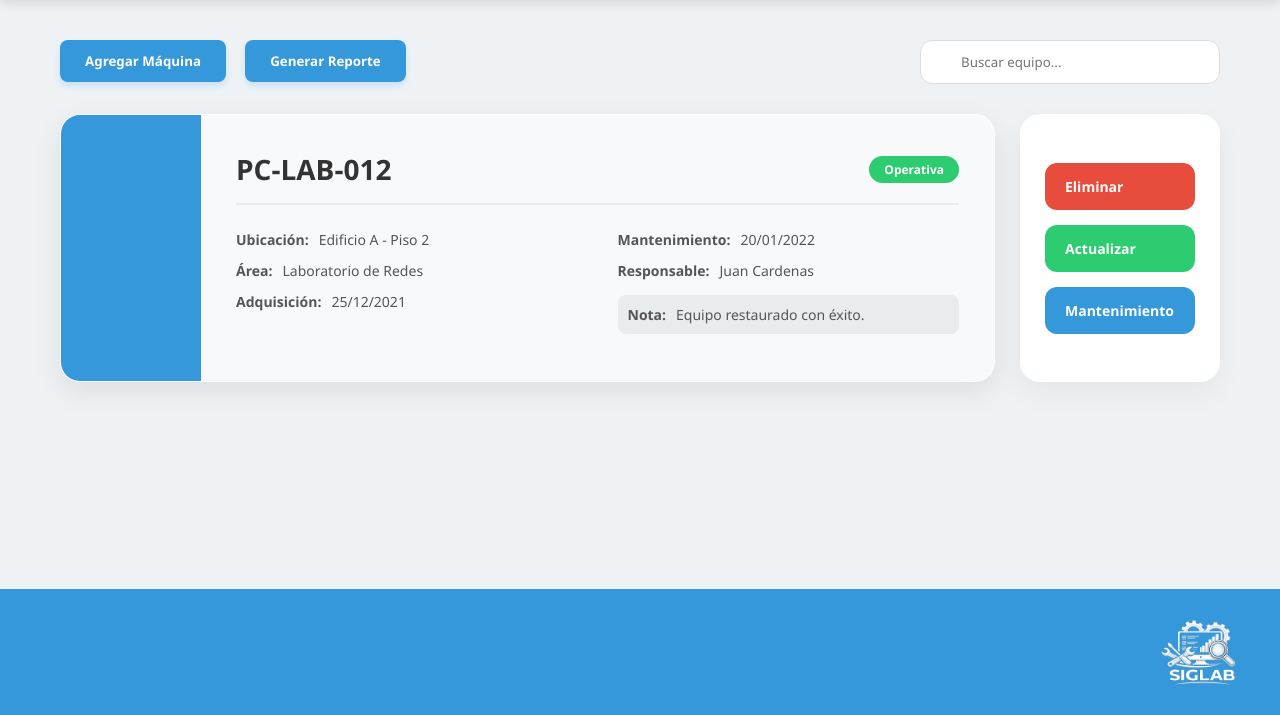
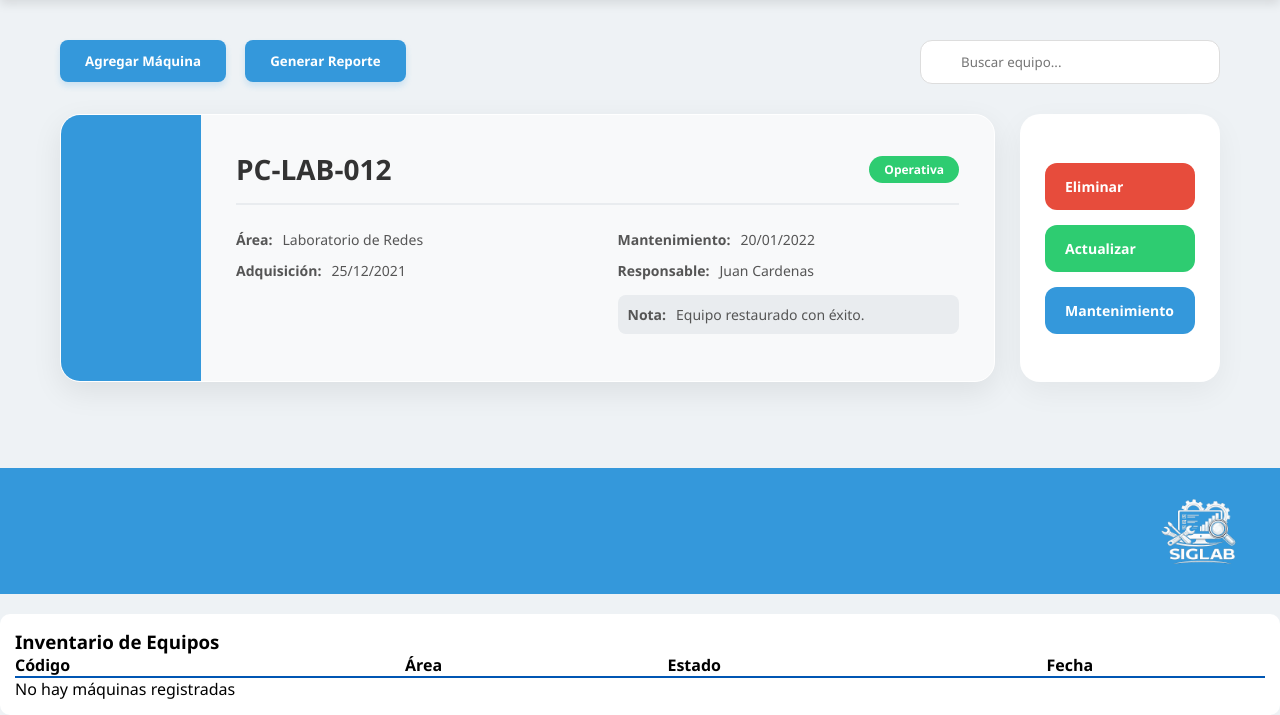
Before and after one commit to Fabian-Cuev4/PP1_01, a FastAPI app: page /home/maquinas in a window 1280 px wide. Shown: the part 85-800 px from the top of the page. Run offline with FastAPI, Linux system fonts and the light colour scheme; data that the repository does not hold is empty.

Commit message:
fuencionamiento de accion guardar maquina v1

```diff
--- a/backend/app/routes/maquina.py
+++ b/backend/app/routes/maquina.py
@@ -1,7 +1,7 @@
-from fastapi import APIRouter, HTTPException
+from fastapi import APIRouter
 from pydantic import BaseModel
 from datetime import date
-from app.models import Maquina  # Importas el modelo con getters/setters
+from app.models.Maquina import Maquina  # Importas el modelo con getters/setters
 from app.repositories import repo_instancia as repo
 
 router = APIRouter(prefix="/home/maquinas")
@@ -28,6 +28,7 @@ async def listar_maquinas():
         {
             "codigo": m.codigo_equipo,
             "estado": m.estado_actual,
-            "area": m.area
+            "area": m.area,
+            "fecha": str(m.fecha)
         } for m in maquinas_objetos
     ]
--- a/frontend/static/formulario.js
+++ b/frontend/static/formulario.js
@@ -35,10 +35,10 @@ document.addEventListener("DOMContentLoaded", () => {
                 const resultado = await response.json();
 
                 if (response.ok) {
-                    alert("✅ Máquina guardada: " + resultado.mensaje);
+                    alert("Máquina guardada: " + resultado.mensaje);
                     window.location.href = "/home/maquinas"; // Redirige a la lista
                 } else {
-                    alert("❌ Error: " + (resultado.detail || "No se pudo guardar"));
+                    alert("Error: " + (resultado.detail || "No se pudo guardar"));
                 }
             } catch (error) {
                 console.error("Error en la petición:", error);
--- a/frontend/templates/index_ventana2.html
+++ b/frontend/templates/index_ventana2.html
@@ -69,7 +69,6 @@
                     <div class="info-body">
                     <!-- Información detallada de la máquina dividida en columnas -->
                         <div class="column">
-                            <p><strong> Ubicación:</strong> Edificio A - Piso 2</p>
                             <p><strong> Área:</strong> Laboratorio de Redes</p>
                             <p><strong> Adquisición:</strong> 25/12/2021</p>
                         </div>
@@ -100,9 +99,24 @@
     </footer>
 
     <!--prueba-->
+    <div class="inventory-section" style="margin-top: 20px; background: white; padding: 15px; border-radius: 10px;">
+    <h3>Inventario de Equipos</h3>
+    <table style="width: 100%; border-collapse: collapse;">
+        <thead>
+            <tr style="text-align: left; border-bottom: 2px solid #0056b3;">
+                <th>Código</th>
+                <th>Área</th>
+                <th>Estado</th>
+                <th>Fecha</th>
+            </tr>
+        </thead>
+        <tbody id="tabla-maquinas-cuerpo">
+            </tbody>
+    </table>
+</div>
     <script src="/static/ventana.js"></script>
     <script>document.addEventListener("DOMContentLoaded", async () => {
-            const tablaCuerpo = document.getElementById("tabla-maquinas-cuerpo"); // Asegúrate de que tu <tbody> tenga este id
+            const tablaCuerpo = document.getElementById("tabla-maquinas-cuerpo");
 
             try {
                 const response = await fetch("/home/maquinas/listar");
@@ -121,6 +135,7 @@
                             <td>${m.codigo}</td>
                             <td>${m.area}</td>
                             <td><span class="status-${m.estado.toLowerCase()}">${m.estado}</span></td>
+                            <td>${m.fecha}</td>
                         </tr>
                     `;
                     tablaCuerpo.insertAdjacentHTML("beforeend", fila);
```
